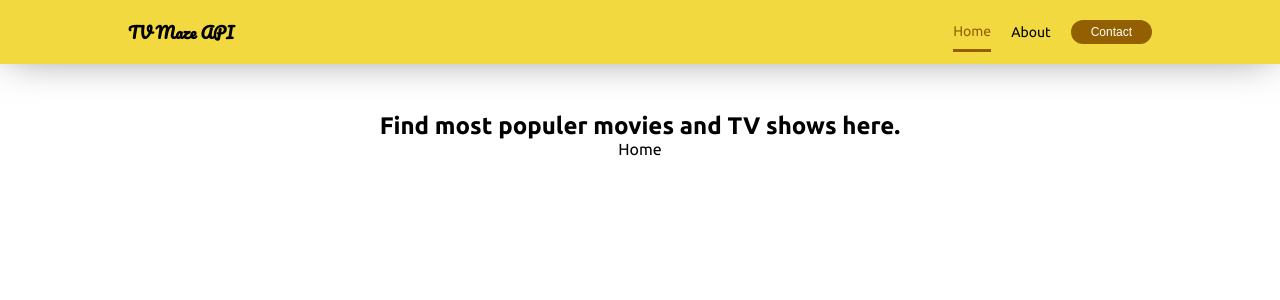
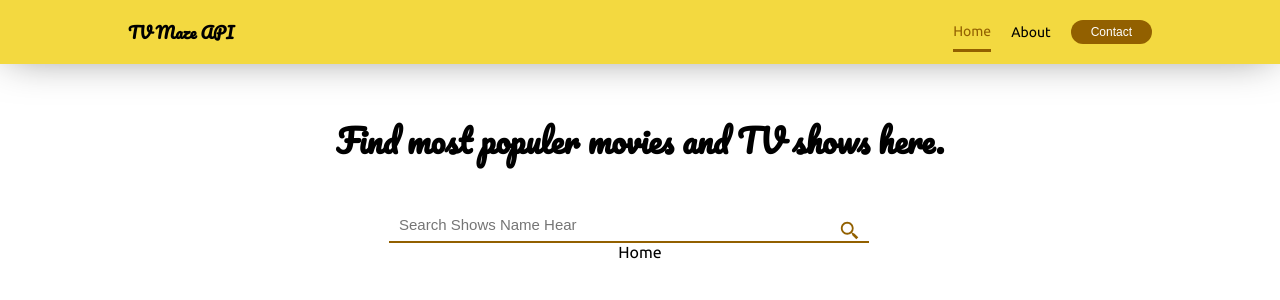
Before and after one commit to aakkss37/Tv-Maze-API, a React (Create React App) app: page / in a window 1280 px wide. Shown: the top 300 px of the page. Built offline with nearby package versions, Linux system fonts and the light colour scheme; the HTML template or start-up script is replaced by a standard one.

Commit message:
search ui created

```diff
--- a/src/components/Navbar/navbar.css
+++ b/src/components/Navbar/navbar.css
@@ -1,4 +1,3 @@
-@import url('https://fonts.googleapis.com/css2?family=Pacifico&family=Ubuntu:ital,wght@0,400;0,500;0,700;1,300;1,400;1,500&display=swap');
 
 .navbar {
 	width: 100%;
--- a/src/components/Searchbar/SearchBar.jsx
+++ b/src/components/Searchbar/SearchBar.jsx
@@ -1,13 +1,18 @@
 import React from 'react'
 import './searchBar.css'
-
+import { BiSearchAlt2 } from "react-icons/bi";
 const SearchBar = () => {
-  return (
-	<div className='searchbar'>
-		<h2>Find most populer movies and TV shows here. </h2>
-
-	</div>
-  )
+	return (
+		<div className='searchbar__container'>
+			<div className='searchbar__text'>
+				<h1>Find most populer movies and TV shows here. </h1>
+			</div>
+			<div className='search'>
+				<input type="text" placeholder='Search Shows Name Hear' />
+				<BiSearchAlt2 style={{ fontSize: 22, position: "relative", right: 30, top: 20, color: '#926000'}}/>
+			</div>
+		</div>
+	)
 }
 
 export default SearchBar
--- a/src/components/Searchbar/searchBar.css
+++ b/src/components/Searchbar/searchBar.css
@@ -0,0 +1,26 @@
+.search{
+	margin-top: 2rem;
+	display: flex;
+	flex-direction: row;
+	text-align: center;
+	justify-content: center;
+}
+
+.searchbar__text h1{
+	font-family: 'Pacifico', cursive;
+}
+
+.search input{
+	margin-top: .5rem;
+	width: 480px;
+	height: 35px;
+	padding: 10px;
+	font-size: 15px;
+	border: none;
+	outline: none;
+	border-bottom: 2px solid #926000;
+}
+.search input:focus{
+	border: 2px solid #926000;
+	border-radius: 10px;
+}
--- a/src/index.css
+++ b/src/index.css
@@ -1,5 +1,5 @@
 @import url('https://fonts.googleapis.com/css2?family=Ubuntu:ital,wght@0,400;0,500;0,700;1,300;1,400;1,500;1,700&display=swap');
-
+@import url('https://fonts.googleapis.com/css2?family=Pacifico&family=Ubuntu:ital,wght@0,400;0,500;0,700;1,300;1,400;1,500&display=swap');
 *{
 	margin: 0;
 	padding: 0;
```
